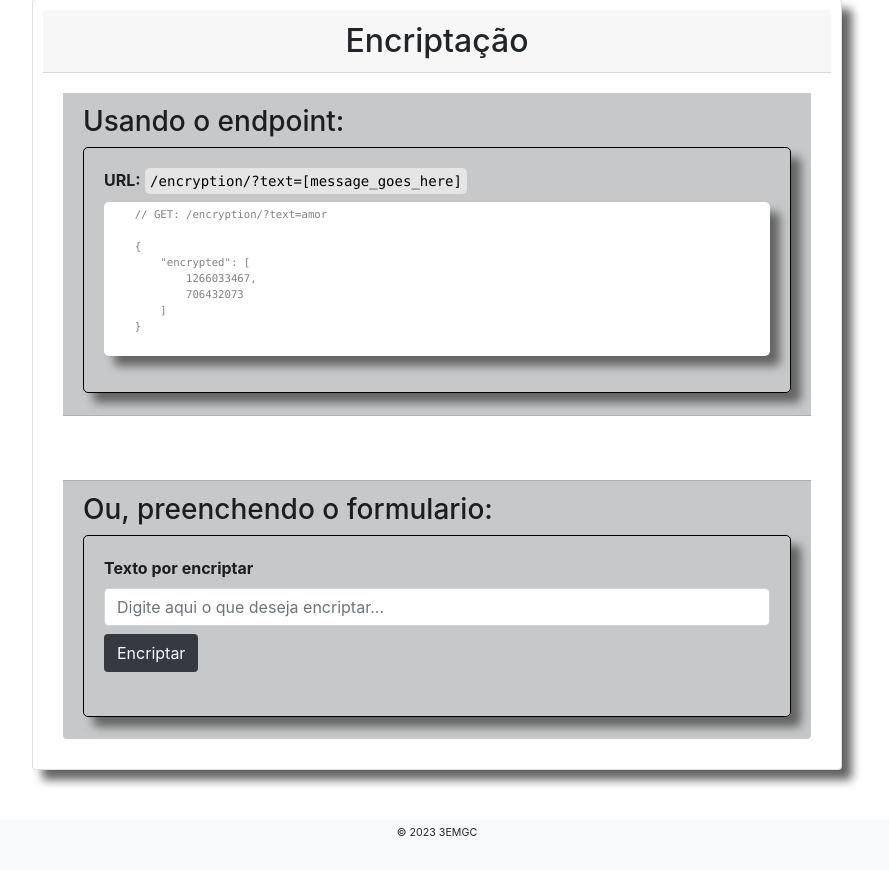
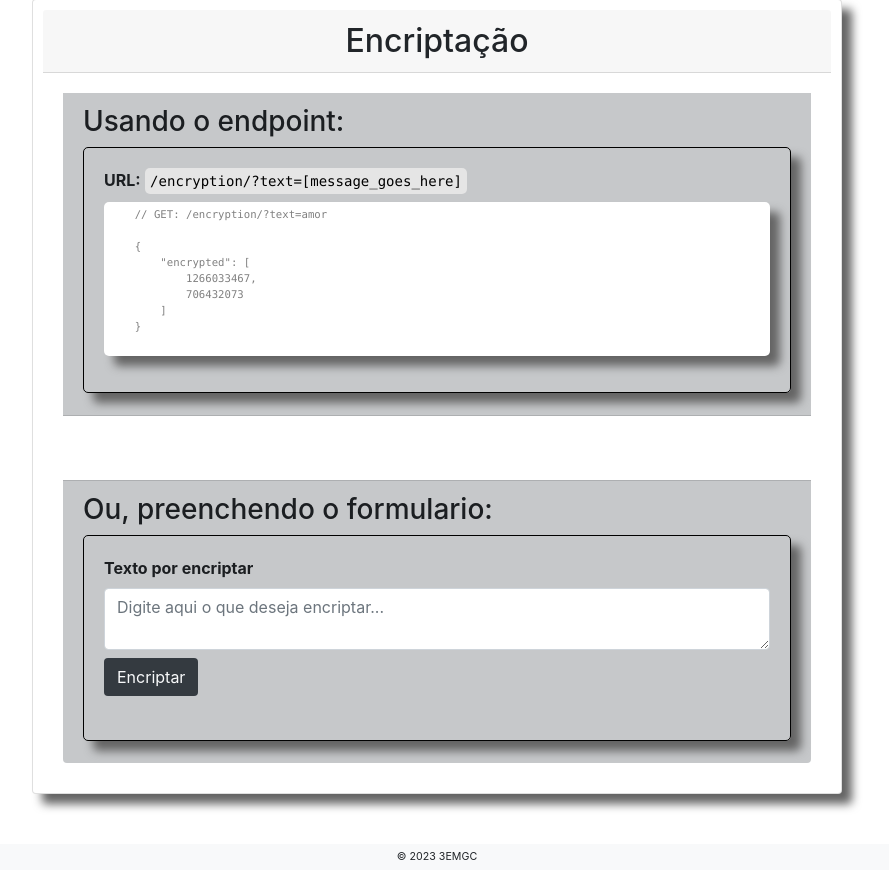
Before and after one commit to Nurul-GC/angosafe, a Flask app: page /encryption/ in a window 1280 px wide. Shown: the part 177-1047 px from the top of the page, without its empty margins (203-1092 px from the left). Before the commit the page ends 1013 px from the top, so only its background shows below. Run offline with Flask 3, Linux system fonts and the light colour scheme; some libraries are stand-ins or nearby versions.

Commit message:
update app/templates/*

```diff
--- a/app/templates/encrypt.html
+++ b/app/templates/encrypt.html
@@ -30,7 +30,7 @@
             <form class="fm" method="post" action="{{ url_for('encryption') }}">
                 <div class="form-group">
                     <label for="textEncrypt"><b>Texto por encriptar</b></label>
-                    <input type="text" class="form-control mb-2" id="textEncrypt" name="text" placeholder="Digite aqui o que deseja encriptar...">
+                    <textarea rols="10" cols="50" class="form-control mb-2" id="textEncrypt" name="text" placeholder="Digite aqui o que deseja encriptar..."></textarea>
                     <button type="submit" class="btn bg-dark text-light mb-2">Encriptar</button>
                 </div>
             </form>
```
